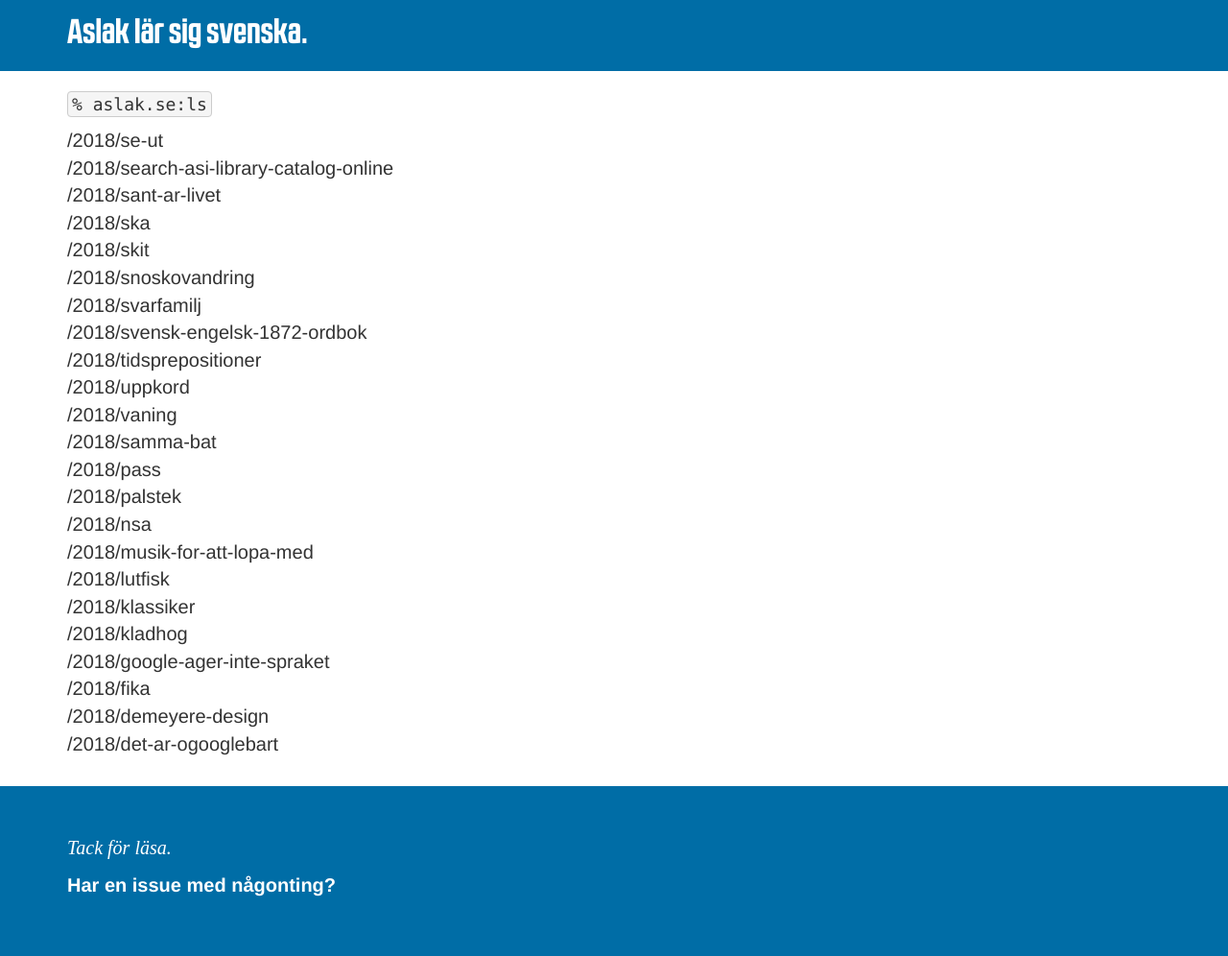
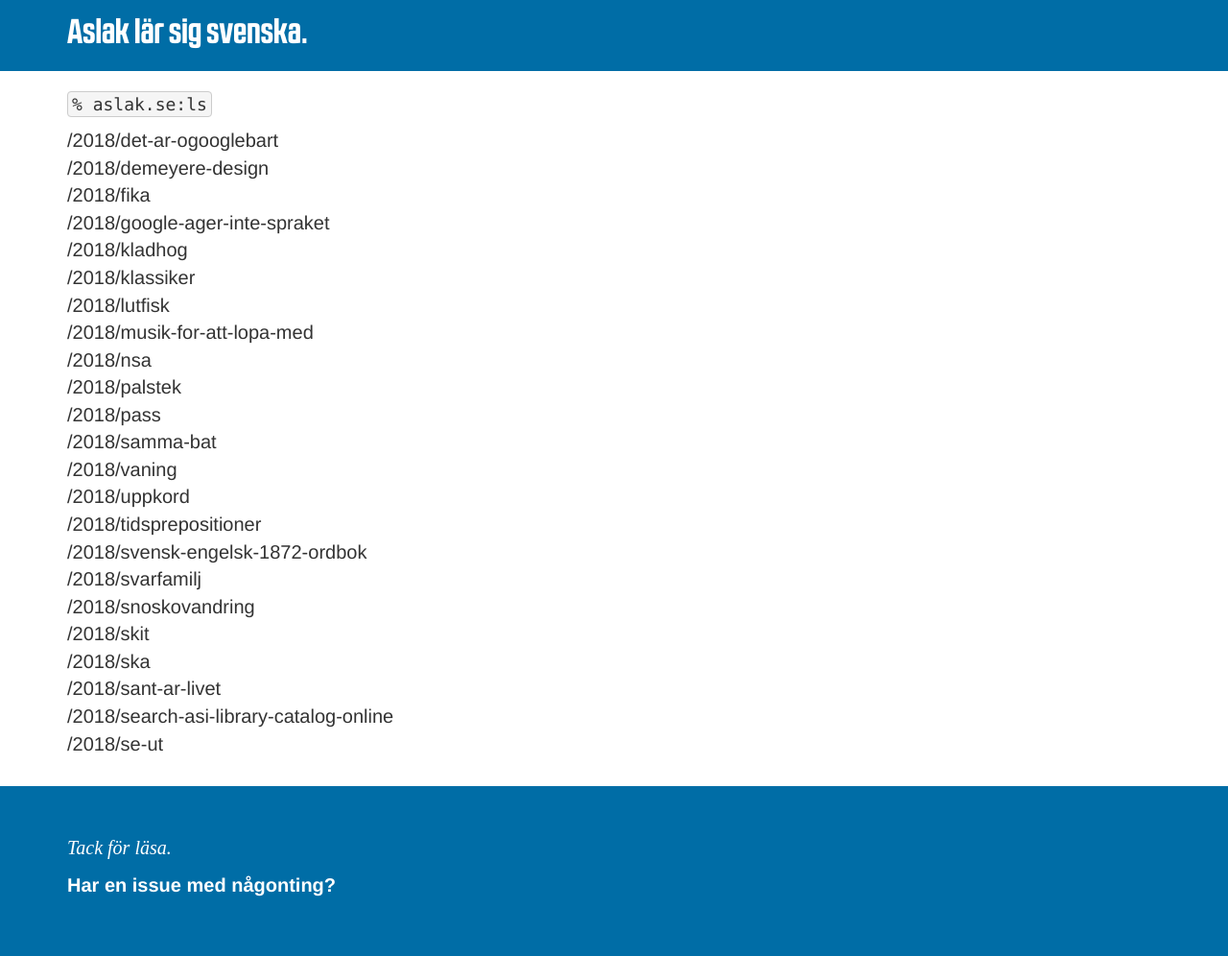
Before and after one commit to demeyere/aslak.se, a Jekyll site: the page built from _pages/ls.md, in a window 1280 px wide. Shown: the whole page at 96% size. Built offline with Jekyll 4.4.1, drawn with Linux system fonts in a browser that asks for light colours.

Commit message:
try a sort

```diff
--- a/_pages/ls.md
+++ b/_pages/ls.md
@@ -9,6 +9,8 @@ layout: single
 `% aslak.se:ls`
 
 <p>
-{% for post in site.posts %}
-{{ post.url }}<br/>
+
+{% assign sorted = (site.posts | sort: 'alphabetical') | reverse %}
+{% for item in sorted %}
+{{ item.url }}<br/>
 {% endfor %}
```
